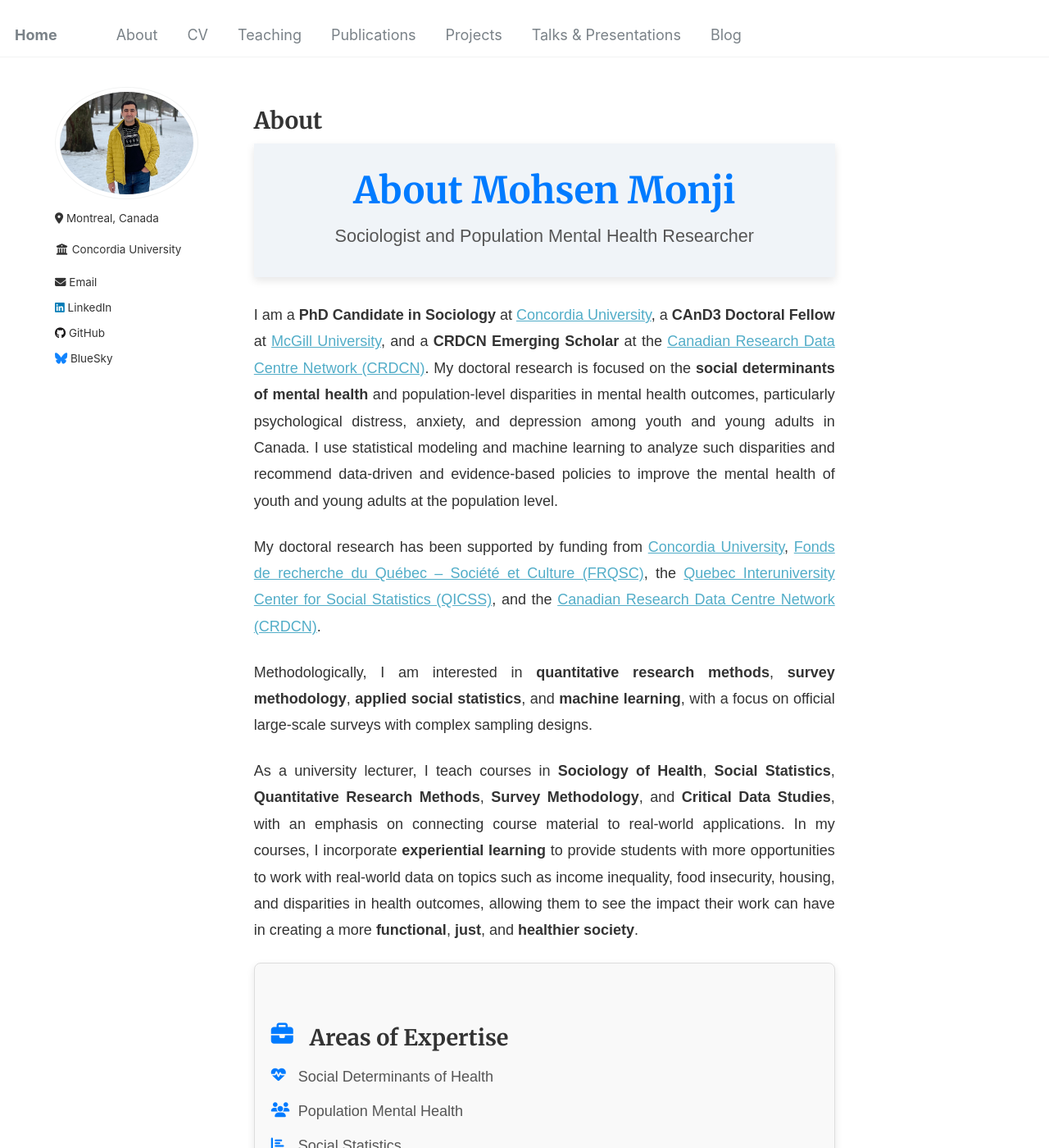
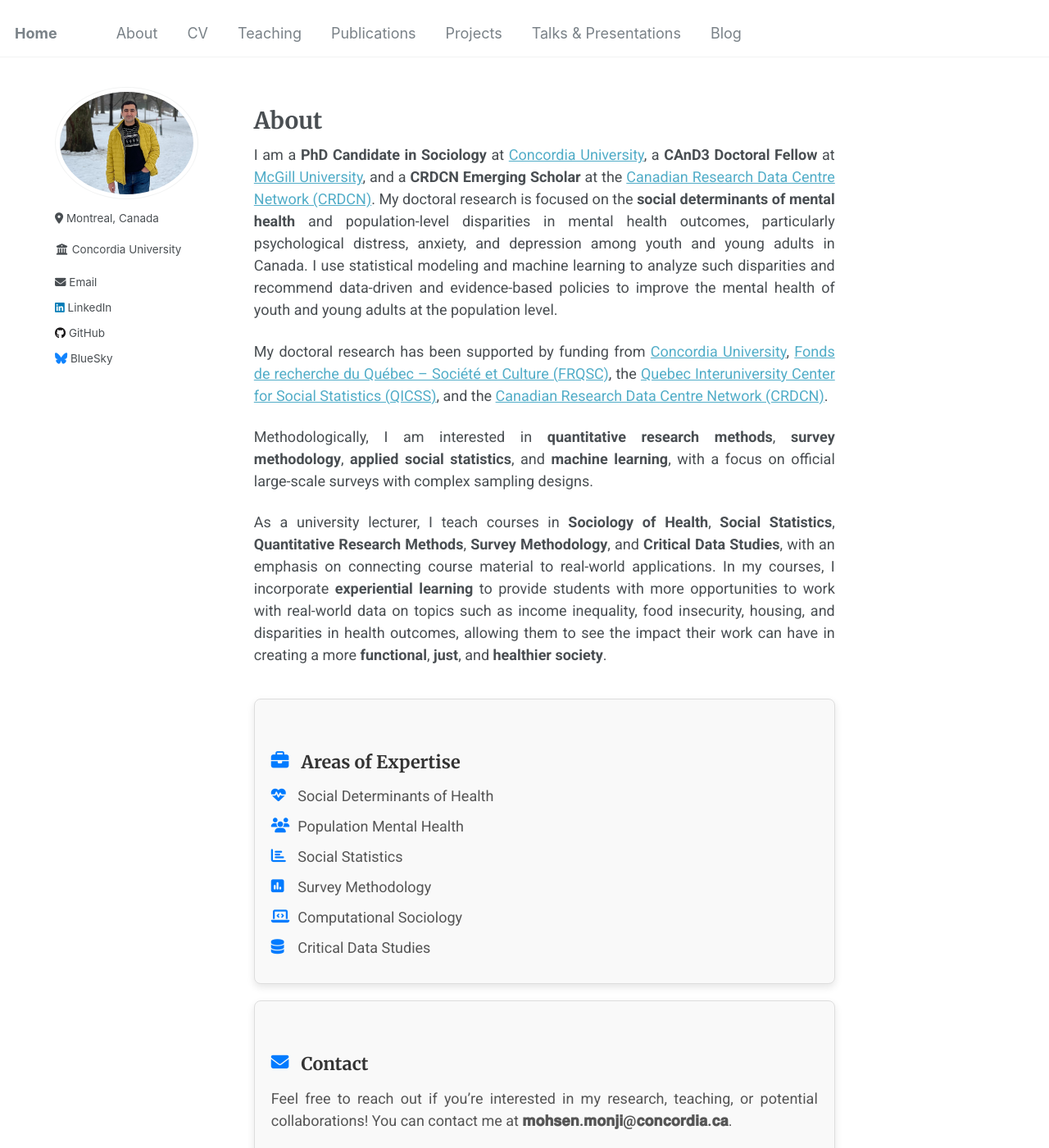
Before and after one commit to Mohsnmonji/mohsnmonji.github.io, a Jekyll site: the page built from about-me.md, in a window 1280 px wide and 1400 px high. Shown: the whole window at 82% size. Built offline with Jekyll 4.4.1, drawn with Linux system fonts in a browser that asks for light colours; part of the change alters nothing that is shown.

Commit message:
Update about-me.md

```diff
--- a/about-me.md
+++ b/about-me.md
@@ -7,31 +7,8 @@ author_profile: true
 ---
 
 <style>
-  /* General Styling */
-  body {
-    font-family: Arial, sans-serif;
-    color: #333;
-    line-height: 1.8;
-  }
-
-  .about-banner {
-    text-align: center;
-    padding: 30px 20px;
-    background-color: #f0f4f8;
-    margin-bottom: 30px;
-    box-shadow: 0 4px 10px rgba(0, 0, 0, 0.1);
-  }
-
-  .about-banner h1 {
-    font-size: 2.5rem;
-    color: #007bff;
-    margin-bottom: 10px;
-  }
-
-  .about-banner p {
-    font-size: 1.2rem;
-    color: #555;
-    margin-bottom: 0;
+  .about-section {
+    margin-bottom: 40px;
   }
 
   .icon {
@@ -49,13 +26,10 @@ author_profile: true
   }
 
   .card h3 {
-    font-size: 1.5rem;
+    font-size: 1.2rem;
     font-weight: bold;
     color: #333;
     margin-bottom: 15px;
-    display: flex;
-    align-items: center;
-    gap: 10px;
   }
 
   .card ul {
@@ -77,14 +51,8 @@ author_profile: true
 
   .email {
     font-weight: bold;
-    color: #007bff;
   }
 </style>
-
-<div class="about-banner">
-  <h1>About Mohsen Monji</h1>
-  <p>Sociologist and Population Mental Health Researcher</p>
-</div>
 
 <div class="about-section">
   <p>
```
